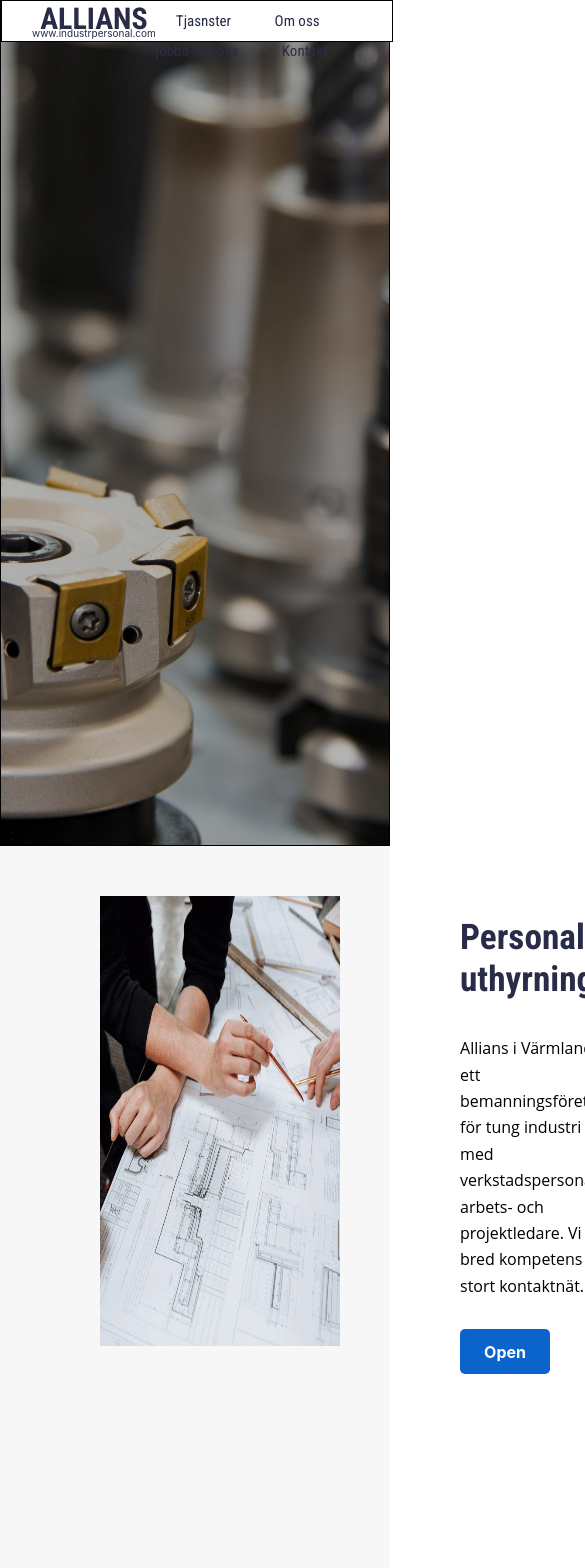
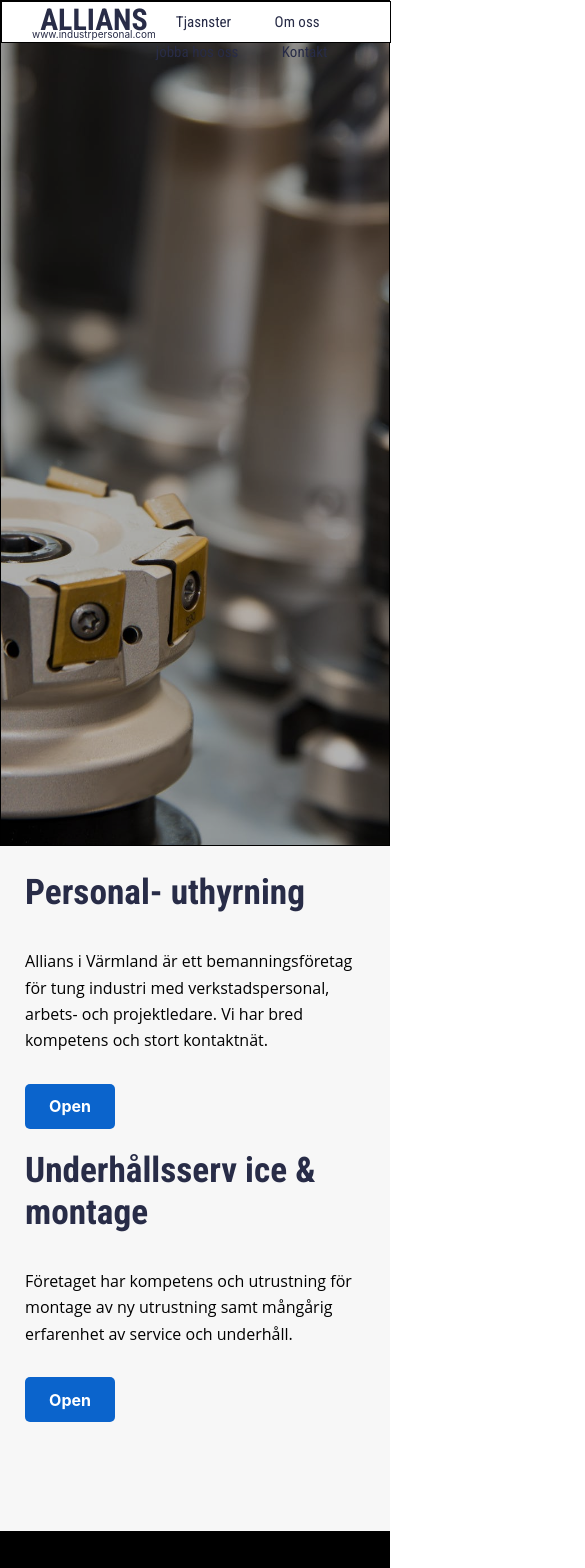
Before and after one commit to DSt17/Site-for-O.Str, a React (Create React App) app: page / in a window 390 px wide. Shown: the top 1568 px of the page, 585 px wide, since content can reach past the window. Built offline with nearby package versions, Linux system fonts and the light colour scheme.

Commit message:
compl contacts box

```diff
--- a/src/assets/components/DescriptionBlock/Description.module.css
+++ b/src/assets/components/DescriptionBlock/Description.module.css
@@ -1,5 +1,5 @@
-.descriptionBlock{
-position: relative;
+.descriptionBlock {
+    position: relative;
     margin-right: 40px;
     display: flex;
     flex-direction: column;
@@ -8,27 +8,39 @@ position: relative;
     width: 30%;
 
 
+
+
 }
-.descriptionBlock h3{
-    font-family:'Roboto Condensed', sans-serif;
+
+@media screen and (max-width: 1118px) {
+    .descriptionBlock {
+        width: 90%;
+    }
+}
+
+
+.descriptionBlock h3 {
+    font-family: 'Roboto Condensed', sans-serif;
     color: #282c47;
     font-weight: 700;
-    font-size: calc(36px + 4 * ( (100vw - 576px) / 1024));
+    font-size: calc(36px + 4 * ((100vw - 576px) / 1024));
     margin-top: -80px;
     padding-right: 20px;
 
 }
 
-.descriptionBlock p{
+.descriptionBlock p {
     font-family: 'Open Sans', sans-serif;
     font-style: normal;
     font-weight: 400;
     margin: 10px auto;
     display: block;
     line-height: 1.65;
+    word-wrap: normal;
 
 }
-.btn{
+
+.btn {
     display: flex;
     justify-content: center;
     align-items: center;
@@ -41,7 +53,8 @@ position: relative;
     border-radius: 5px;
     text-decoration: none;
 }
-.titleAndDescription{
+
+.titleAndDescription {
     margin-top: 100px;
     margin-bottom: 20px;
 
@@ -50,5 +63,4 @@ position: relative;
     position: relative;
 
 
-
 }
--- a/src/assets/components/JobbaHosOss/JobbaHosOss.module.css
+++ b/src/assets/components/JobbaHosOss/JobbaHosOss.module.css
@@ -24,6 +24,11 @@
 .imgAndDescriptionContainer img{
     padding-right: 90px;
 }
+@media screen and (max-width: 1118px) {
+    .imgAndDescriptionContainer img {
+        display: none;
+    }
+}
 
 .imgAndDescriptionContainer h2{
     font-family: 'Roboto Condensed', sans-serif;
--- a/src/main/Main.module.css
+++ b/src/main/Main.module.css
@@ -1,5 +1,6 @@
 .mainBlock {
     position: relative;
+
 
 }
 
@@ -11,15 +12,25 @@
     flex-direction: row;
     flex-wrap: nowrap;
     position: relative;
+
 }
 
 .devProject img {
     height: 450px;
-    width: 400px;
+    width:40%;
     max-height: 100%;
     max-width: 100%;
     padding-right: 100px;
-    position: relative;
+}
+@media screen and (max-width: 1118px){
+    .devProject img{
+        display: none;
+    }
+    .devProject{
+        flex-direction: column;
+        padding: 5px;
+    }
+
 }
 
 .omOss {
--- a/src/nav/Nav.module.css
+++ b/src/nav/Nav.module.css
@@ -6,10 +6,9 @@
     justify-content: space-between;
     z-index: 1;
 
-    position:fixed;
+    position:relative;
     background-color: white;
     border: 1px solid black;
-    margin-top: -1px;
 }
 
 .navBlockLink{
```
